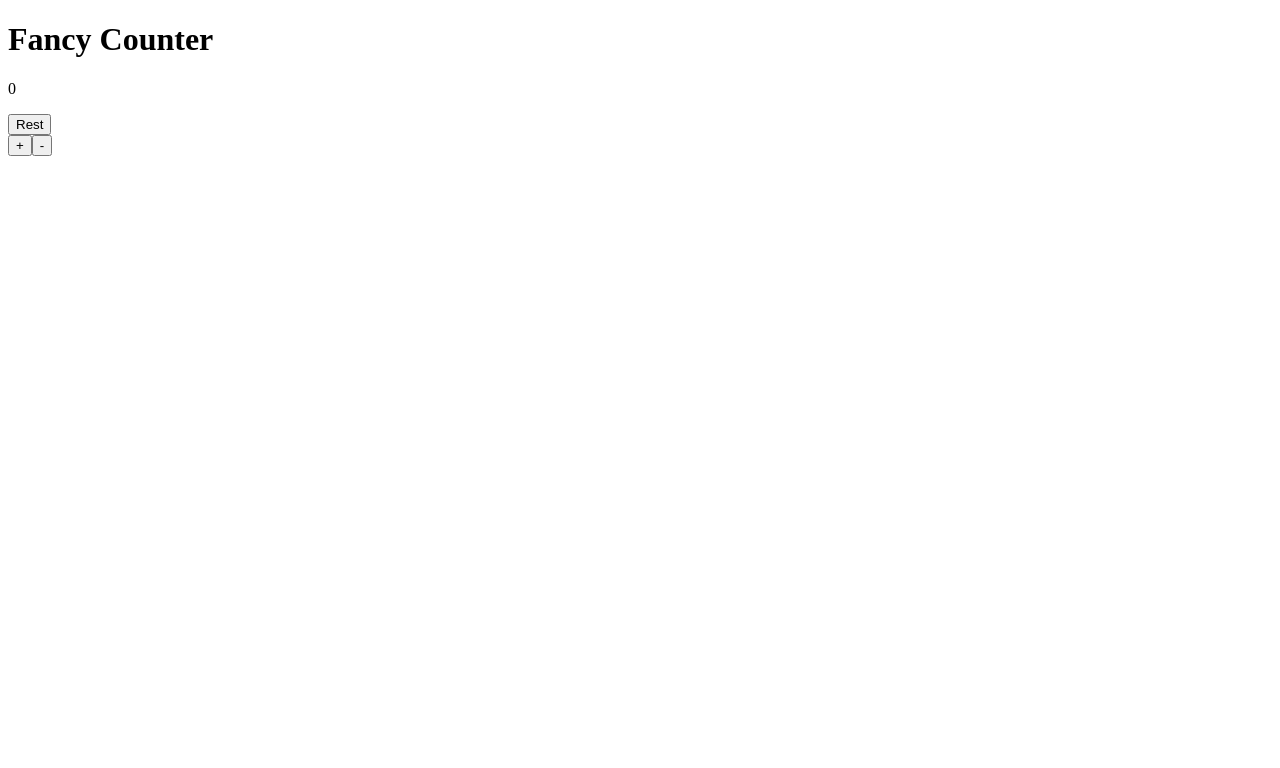
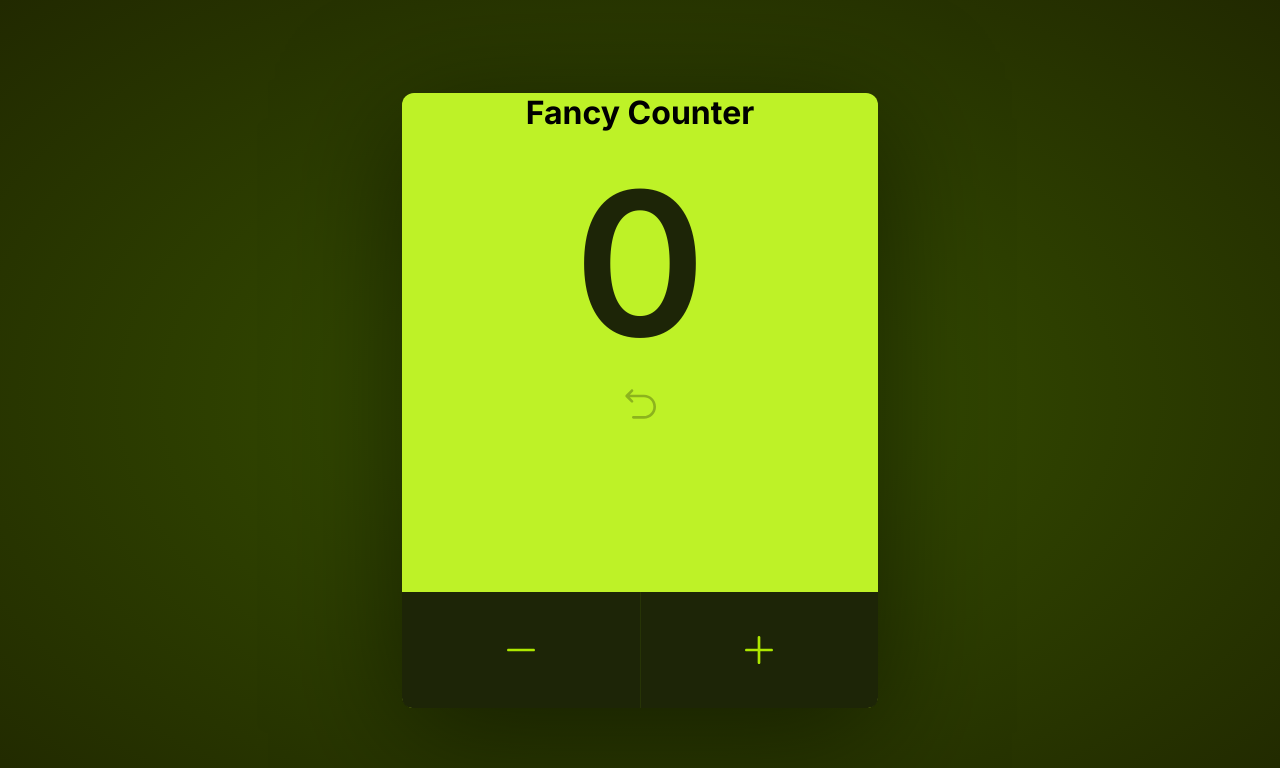
Before and after one commit to mayssamalwaraa/fancy-counter-React, a React (Vite) app: page / in a window 1280 px wide. Shown: the top 768 px of the page. Built offline with nearby package versions, Linux system fonts and the light colour scheme.

Commit message:
add css file and style the component and add icons

```diff
--- a/package.json
+++ b/package.json
@@ -10,6 +10,7 @@
     "preview": "vite preview"
   },
   "dependencies": {
+    "@radix-ui/react-icons": "^1.3.0",
     "react": "^18.3.1",
     "react-dom": "^18.3.1"
   },
--- a/src/App.tsx
+++ b/src/App.tsx
@@ -2,9 +2,9 @@
 
 function App() {
   return (
-    <>
+    <main>
       <Card />
-    </>
+    </main>
   );
 }
 
--- a/src/components/ButtonContainer.tsx
+++ b/src/components/ButtonContainer.tsx
@@ -1,8 +1,13 @@
+import { MinusIcon, PlusIcon } from "@radix-ui/react-icons";
 const ButtonContainer = () => {
   return (
-    <div>
-      <button>+</button>
-      <button>-</button>
+    <div className="button-container">
+      <button className="count-btn">
+        <MinusIcon className="count-btn-icon" />
+      </button>
+      <button className="count-btn">
+        <PlusIcon className="count-btn-icon" />
+      </button>
     </div>
   );
 };
--- a/src/components/Card.tsx
+++ b/src/components/Card.tsx
@@ -5,12 +5,12 @@
 
 const Card = () => {
   return (
-    <>
+    <div className="card">
       <Title />
       <Count />
       <RestButton />
       <ButtonContainer />
-    </>
+    </div>
   );
 };
 export default Card;
--- a/src/components/Count.tsx
+++ b/src/components/Count.tsx
@@ -1,4 +1,4 @@
 const Count = () => {
-  return <p>0</p>;
+  return <p className="count">0</p>;
 };
 export default Count;
--- a/src/components/RestButton.tsx
+++ b/src/components/RestButton.tsx
@@ -1,4 +1,10 @@
+import { ResetIcon } from "@radix-ui/react-icons";
+
 const RestButton = () => {
-  return <button>Rest</button>;
+  return (
+    <button className="reset-btn">
+      <ResetIcon className="reset-btn-icon" />
+    </button>
+  );
 };
 export default RestButton;
--- a/src/index.css
+++ b/src/index.css
@@ -0,0 +1,138 @@
+@import url("https://fonts.googleapis.com/css2?family=Inter:wght@300;400;500;600;700;800;900&display=swap");
+
+* {
+  margin: 0;
+  padding: 0;
+  box-sizing: border-box;
+}
+
+button {
+  all: unset;
+}
+
+body {
+  font-family: Inter, sans-serif;
+  height: 100vh;
+  background-image: radial-gradient(ellipse, #385300, #212900);
+}
+
+#root {
+  width: 100%;
+  height: 100%;
+}
+
+main {
+  width: 100%;
+  height: 100%;
+  display: flex;
+  justify-content: center;
+  align-items: center;
+}
+
+.card {
+  background-color: #bef227;
+  width: 476px;
+  height: 615px;
+  border-radius: 12px;
+  box-shadow: 0 25px 121px rgba(0, 0, 0, 0.5);
+  display: flex;
+  flex-direction: column;
+  align-items: center;
+  transition: all 0.4s;
+}
+
+.card--limit {
+  background-color: #a3d11b;
+}
+
+.title {
+  opacity: 0.6;
+  text-transform: uppercase;
+  letter-spacing: 1px;
+  width: 200px;
+  text-align: center;
+  line-height: 0.9;
+  font-weight: 500;
+  font-size: 32px;
+  margin-top: 60px;
+}
+
+.count {
+  color: #1d2507;
+  font-size: 200px;
+  font-weight: 600;
+  margin-top: 10px;
+}
+
+.reset-btn {
+  cursor: pointer;
+  opacity: 0.3;
+  transition: all 0.4s;
+}
+
+.reset-btn:hover,
+.reset-btn:focus {
+  opacity: 0.5;
+}
+
+.reset-btn-icon {
+  color: #1d2507;
+  height: 40px;
+  width: 40px;
+}
+
+.button-container {
+  background-color: #1d2507;
+  height: 116px;
+  width: 100%;
+  margin-top: auto;
+  border-bottom-right-radius: 10px;
+  border-bottom-left-radius: 10px;
+  display: flex;
+}
+
+.count-btn {
+  flex: 1;
+  display: flex;
+  justify-content: center;
+  align-items: center;
+  cursor: pointer;
+  transition: all 0.4s;
+}
+
+.count-btn:first-child {
+  border-right: 1px solid rgba(189, 254, 0, 0.07);
+}
+
+.count-btn:hover,
+.count-btn:focus {
+  background-color: #212b06;
+}
+
+.count-btn--plus {
+  border-left: 1px solid rgba(189, 254, 0, 0.15);
+}
+
+.count-btn-icon {
+  color: #bdfe00;
+  opacity: 0.9;
+  height: 40px;
+  width: 40px;
+}
+
+@media (max-width: 680px) or (max-height: 730px) {
+  .card {
+    width: 100%;
+    height: 100%;
+    border-radius: 0;
+  }
+
+  .title {
+    margin-top: 100px;
+  }
+
+  .buttons {
+    border-bottom-left-radius: 0;
+    border-bottom-right-radius: 0;
+  }
+}
```
Also changed, not shown: 1 other file (tests, documents, lock files or other folders).
